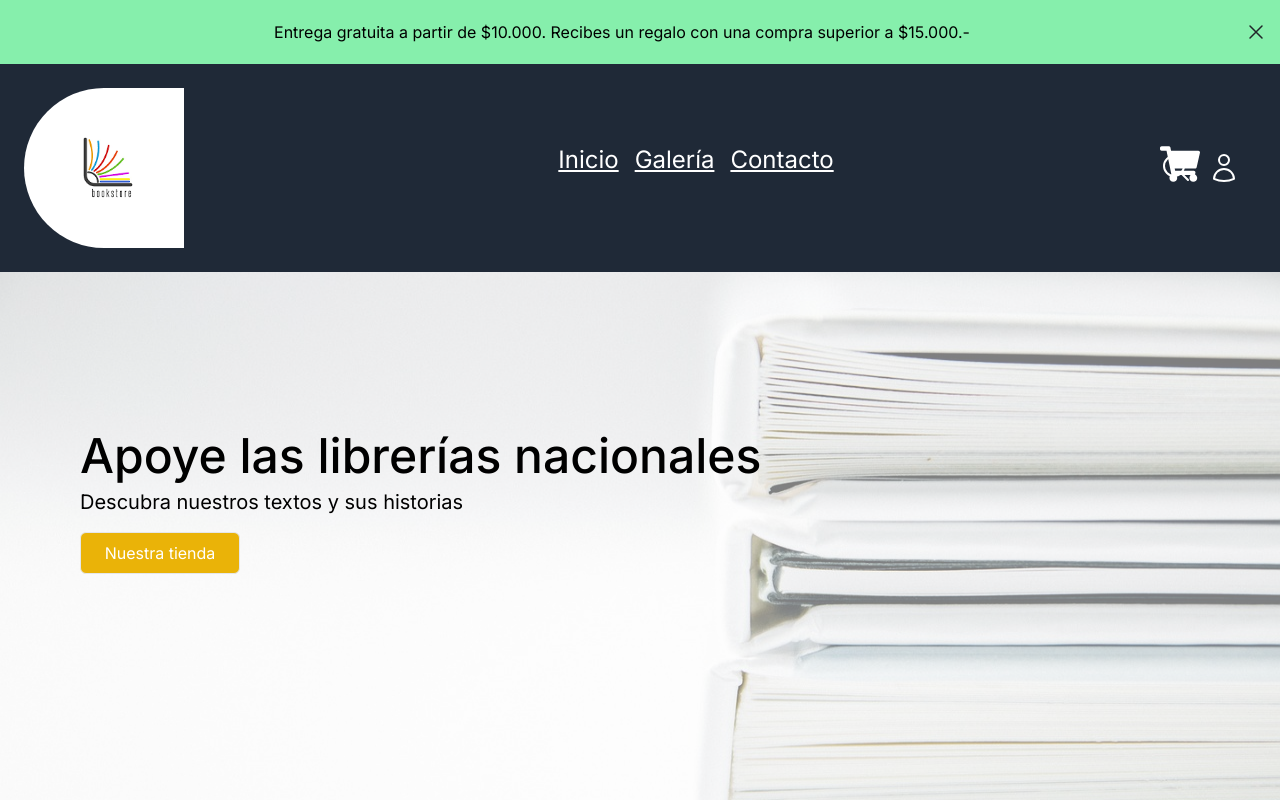
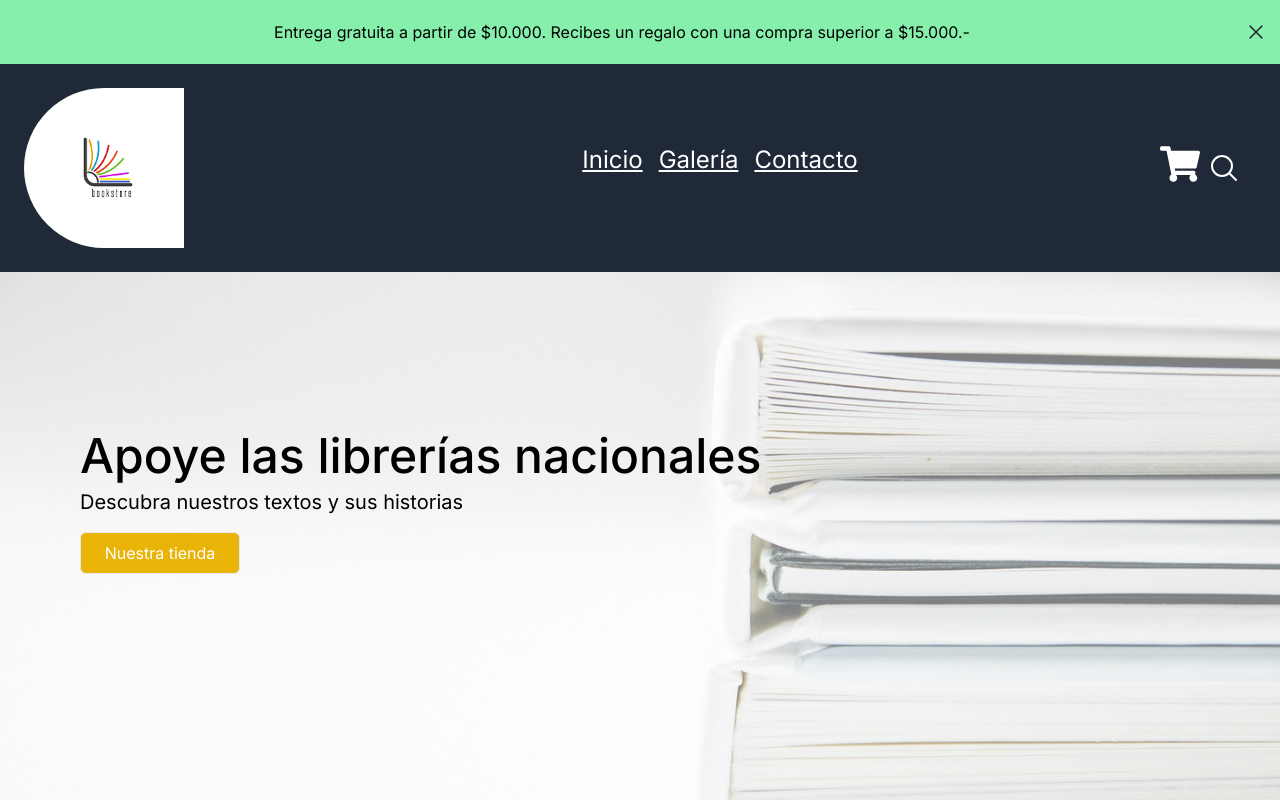
Before and after one commit to danviedma/proyecto-react-tm-0623, a Next.js app: page / in a window 1280 px wide. Shown: the top 800 px of the page. Built offline with nearby package versions, Linux system fonts and the light colour scheme.

Commit message:
se acomodan los iconos del navbar

```diff
--- a/src/app/component/navbar.jsx
+++ b/src/app/component/navbar.jsx
@@ -79,7 +79,7 @@ const Navbar = () => {
               </a>
             </div>
 
-            <div className="mr-4">
+            {/* <div className="mr-4">
               <a href="#" className="text-white hover:text-gray-400">
                 <svg
                   xmlns="http://www.w3.org/2000/svg"
@@ -96,7 +96,7 @@ const Navbar = () => {
                   />
                 </svg>
               </a>
-            </div>
+            </div> */}
 
             {/* <div className="mr-4">
               <a href="#" className="text-white hover:text-gray-400">
```
